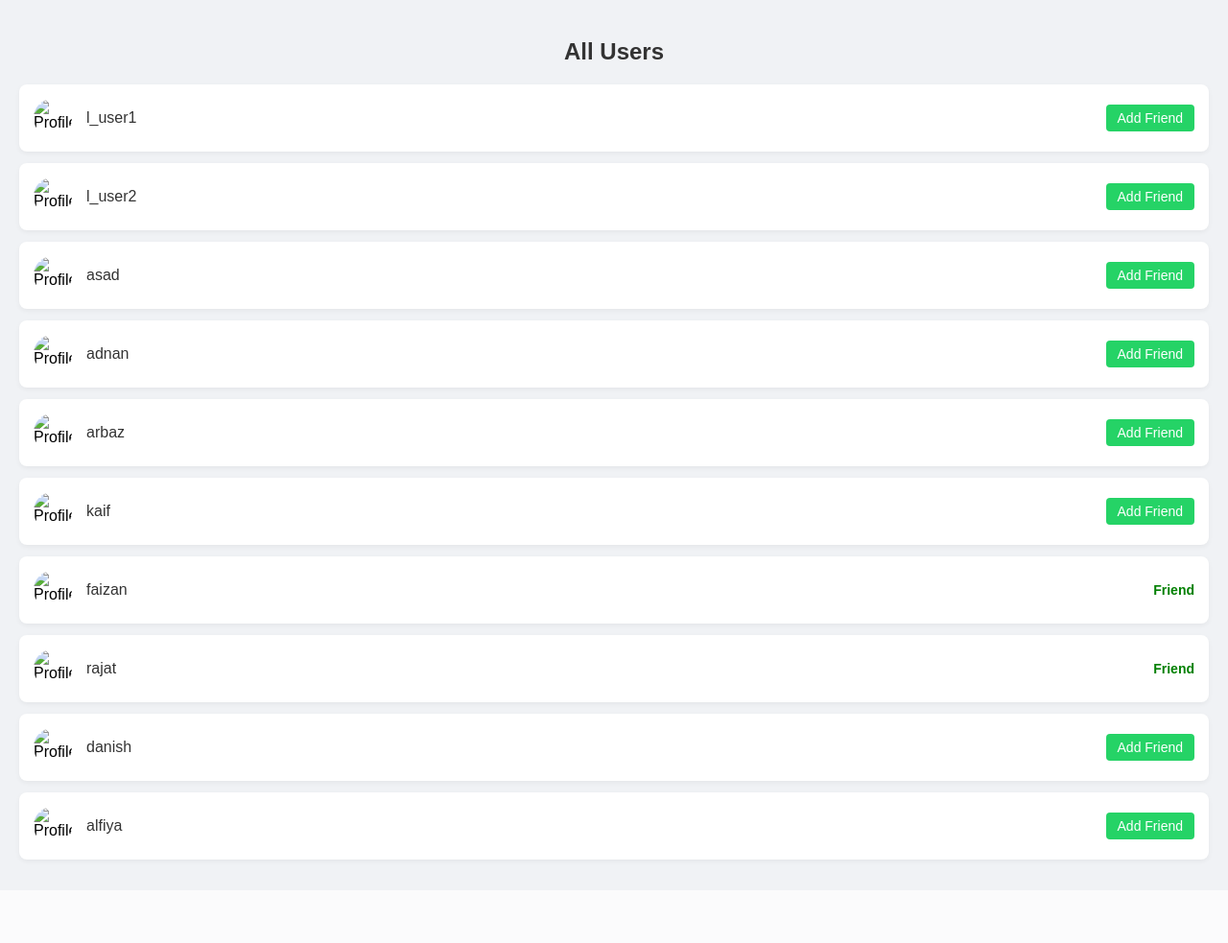
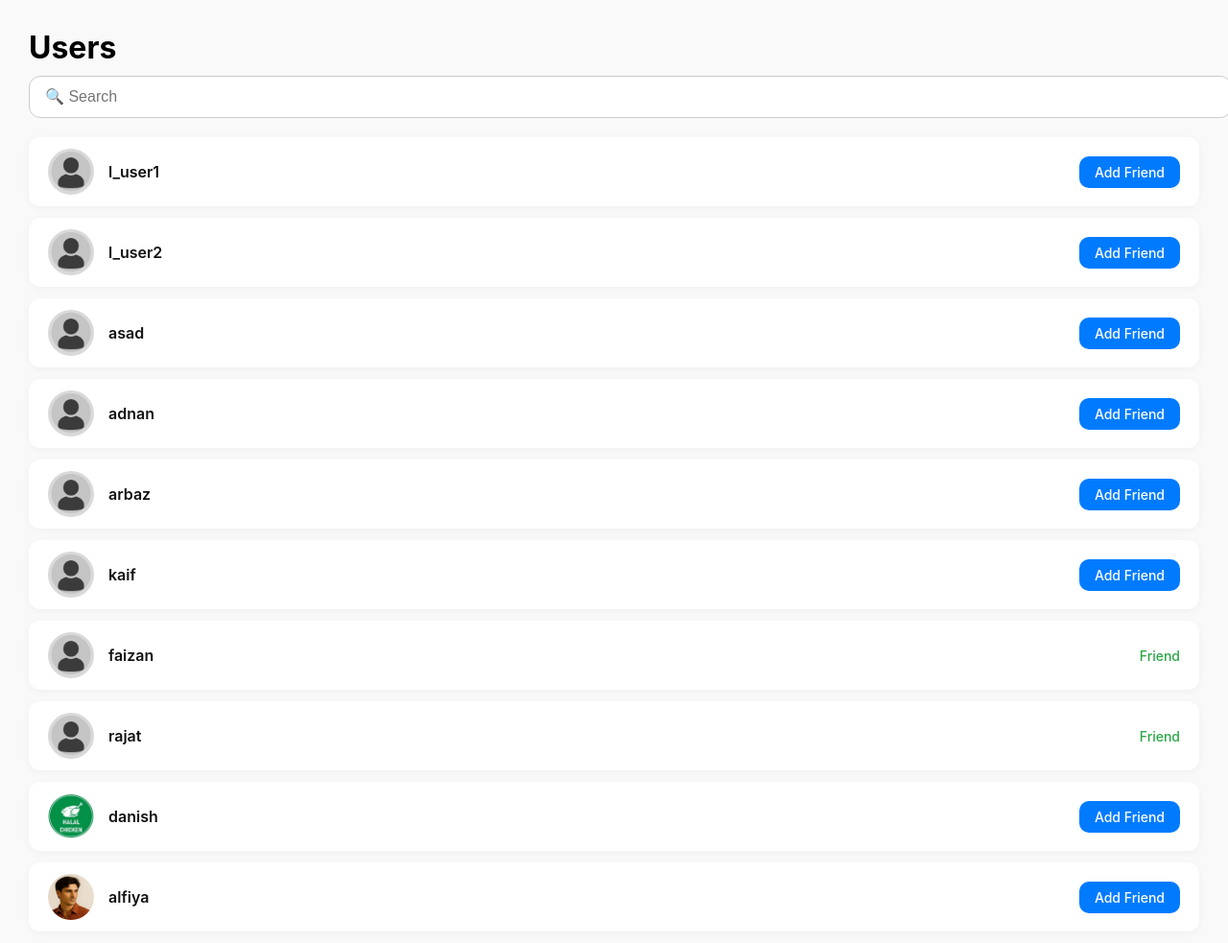
Before and after one commit to SayyedSufiyan/RealChat, a Django app: page /all-users/ in a window 1280 px wide. Shown: the whole page at 96% size. Before the commit the page ends 901 px from the top, so only its background shows below. Run offline with Django 5.2, Linux system fonts and the light colour scheme; a user stored in the database is signed in; data comes from the database, SQL or seed files in the repository; both versions use the stored data as it was after the commit; some libraries are stand-ins or nearby versions.

Commit message:
heading changes

```diff
--- a/chat/templates/chat/all_users.html
+++ b/chat/templates/chat/all_users.html
@@ -1,70 +1,125 @@
+{% load static %}
 <!DOCTYPE html>
 <html>
+
 <head>
   <title>All Users</title>
   <style>
     body {
-      font-family: Arial, sans-serif;
-      background: #f0f2f5;
+      font-family: -apple-system, BlinkMacSystemFont, "Segoe UI", Roboto, "Helvetica Neue", Arial;
+      background: #f9f9f9;
       margin: 0;
-      padding: 20px;
+      padding: 0;
     }
+
     h2 {
-      text-align: center;
-      color: #333;
+      font-size: 32px;
+      font-weight: 700;
+      margin: 30px 30px 10px;
     }
+
+    .search-container {
+      padding: 0 30px 20px;
+    }
+
+    .search-container input[type="text"] {
+      width: 100%;
+      padding: 12px 16px;
+      font-size: 16px;
+      border: 1px solid #ccc;
+      border-radius: 12px;
+      outline: none;
+    }
+
+    .user-list {
+      padding: 0 30px;
+    }
+
     .user-card {
-      background: white;
-      padding: 15px;
-      border-radius: 8px;
+      background: #fff;
+      padding: 12px 20px;
+      border-radius: 12px;
       margin-bottom: 12px;
       display: flex;
       align-items: center;
       justify-content: space-between;
-      box-shadow: 0 2px 5px rgba(0,0,0,0.05);
+      box-shadow: 0 2px 8px rgba(0, 0, 0, 0.04);
     }
-    .user-card img {
-      border-radius: 50%;
-      width: 40px;
-      height: 40px;
-      margin-right: 15px;
-    }
+
     .user-info {
       display: flex;
       align-items: center;
     }
+
+    .user-card img {
+      border-radius: 50%;
+      width: 48px;
+      height: 48px;
+      margin-right: 15px;
+    }
+
     .user-name {
       font-size: 16px;
-      color: #333;
+      font-weight: 600;
+      color: #111;
     }
-    .friend-status {
+
+    .user-subtitle {
+      font-size: 13px;
+      color: #777;
+    }
+
+    .user-text {
+      display: flex;
+      flex-direction: column;
+    }
+
+    .friend-status,
+    .add-button {
       font-size: 14px;
-      font-weight: bold;
+      font-weight: 500;
     }
+
     .friend-status.friend {
-      color: green;
+      color: #28a745;
     }
+
     .friend-status.requested {
-      color: orange;
+      color: #ff8c00;
     }
+
     .add-button {
-      background: #25D366;
+      background: #007bff;
       color: white;
-      padding: 6px 12px;
-      border-radius: 4px;
+      padding: 8px 16px;
+      border-radius: 10px;
       text-decoration: none;
-      font-size: 14px;
+      border: none;
+      cursor: pointer;
     }
   </style>
 </head>
+
 <body>
-  <h2>All Users</h2>
 
+  <h2>Users</h2>
+
+  <div class="search-container">
+    <input type="text" placeholder="🔍 Search">
+  </div>
+
+  <div class="user-list">
     {% for user in users %}
     <div class="user-card">
       <div class="user-info">
-        <img src="https://via.placeholder.com/40" alt="Profile">
+        {% if user.profile.picture %}
+        <img src="{{ user.profile.picture.url }}" alt="{{ user.username }}">
+        {% else %}
+        <img src="{% static 'default_profile.png' %}" alt="Default">
+        {% endif %} <div class="user-text">
           <span class="user-name">{{ user.username }}</span>
+          <!-- <span class="user-subtitle">Friend Finder</span> -->
+        </div>
       </div>
 
       {% if user.id in friend_ids %}
@@ -76,8 +131,30 @@
       {% endif %}
     </div>
     {% empty %}
-    <p>No other users found.</p>
+    <p style="text-align: center;">No other users found.</p>
     {% endfor %}
+  </div>
+  <script>
+  document.addEventListener("DOMContentLoaded", function () {
+    const searchInput = document.querySelector(".search-container input[type='text']");
+    const userCards = document.querySelectorAll(".user-card");
+
+    searchInput.addEventListener("input", function () {
+      const searchTerm = searchInput.value.toLowerCase();
+
+      userCards.forEach(card => {
+        const username = card.querySelector(".user-name").textContent.toLowerCase();
+        if (username.includes(searchTerm)) {
+          card.style.display = "flex";
+        } else {
+          card.style.display = "none";
+        }
+      });
+    });
+  });
+</script>
+
 
 </body>
+
 </html>
--- a/chat_project/urls.py
+++ b/chat_project/urls.py
@@ -1,17 +1,19 @@
 from django.contrib import admin
 from django.urls import path, include
 from django.contrib.auth import views as auth_views
-from chat.views import logout_view  # ✅ Import your custom logout
+from chat.views import logout_view
 from django.conf import settings
 from django.conf.urls.static import static
 
 urlpatterns = [
     path('admin/', admin.site.urls),
     path('', include('chat.urls')),
+    path("login/", auth_views.LoginView.as_view(template_name="registration/login.html"), name="login"),
+    path("logout/", logout_view, name="logout"),
+]
 
-    path("login/", auth_views.LoginView.as_view(
-        template_name="registration/login.html"
-    ), name="login"),
+# ✅ Serve media files
+urlpatterns += static(settings.MEDIA_URL, document_root=settings.MEDIA_ROOT)
 
-    path("logout/", logout_view, name="logout"),  # ✅ Use your custom logout view
-]+ static(settings.MEDIA_URL, document_root=settings.MEDIA_ROOT)
+# ✅ Serve static files in development
+urlpatterns += static(settings.STATIC_URL, document_root=settings.STATICFILES_DIRS[0])
```
Also changed, not shown: chat/templates/chat/chat_room.html (+126 -194 lines), chat/templates/chat/notifications.html (+10 -2 lines), chat/static/default_profile.png (added), db.sqlite3, media/default_profile.png (added), media/profile_pics/default_profile.png (added), static/default_profile.png (added), 2 other files. Lines whose indentation alone changed are shown as unchanged.
